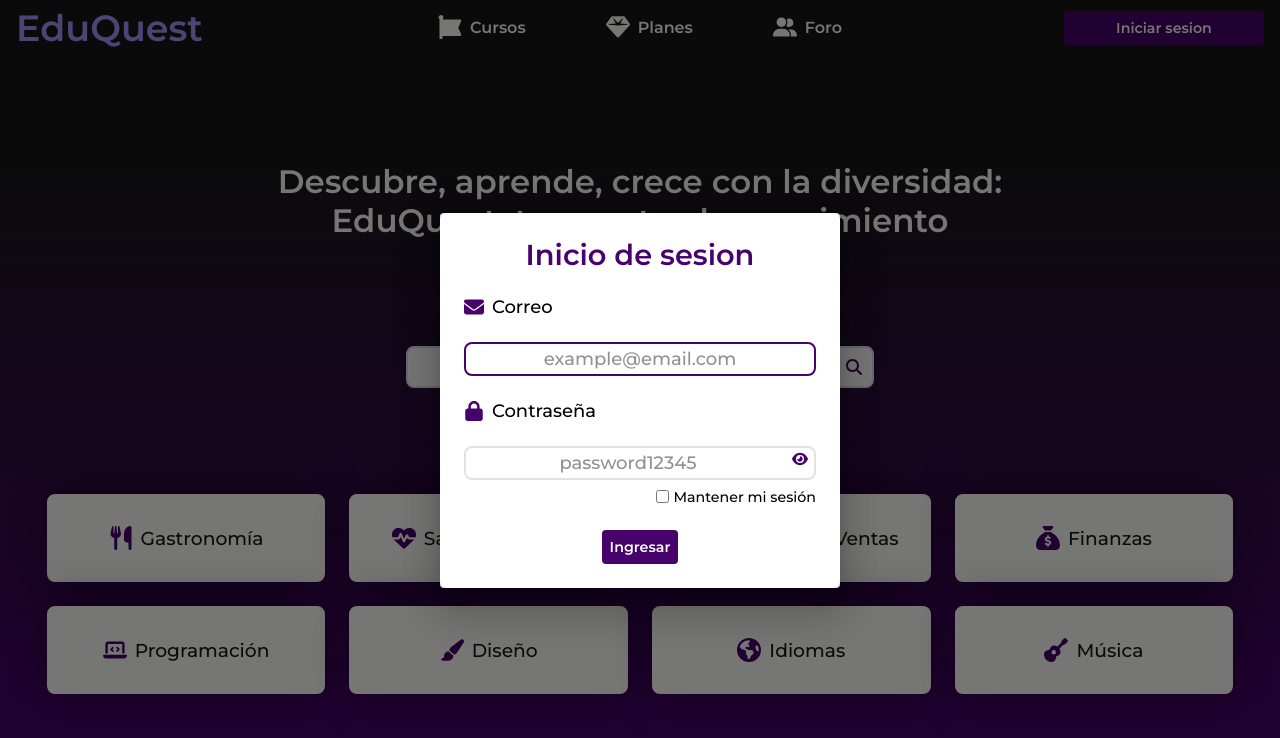
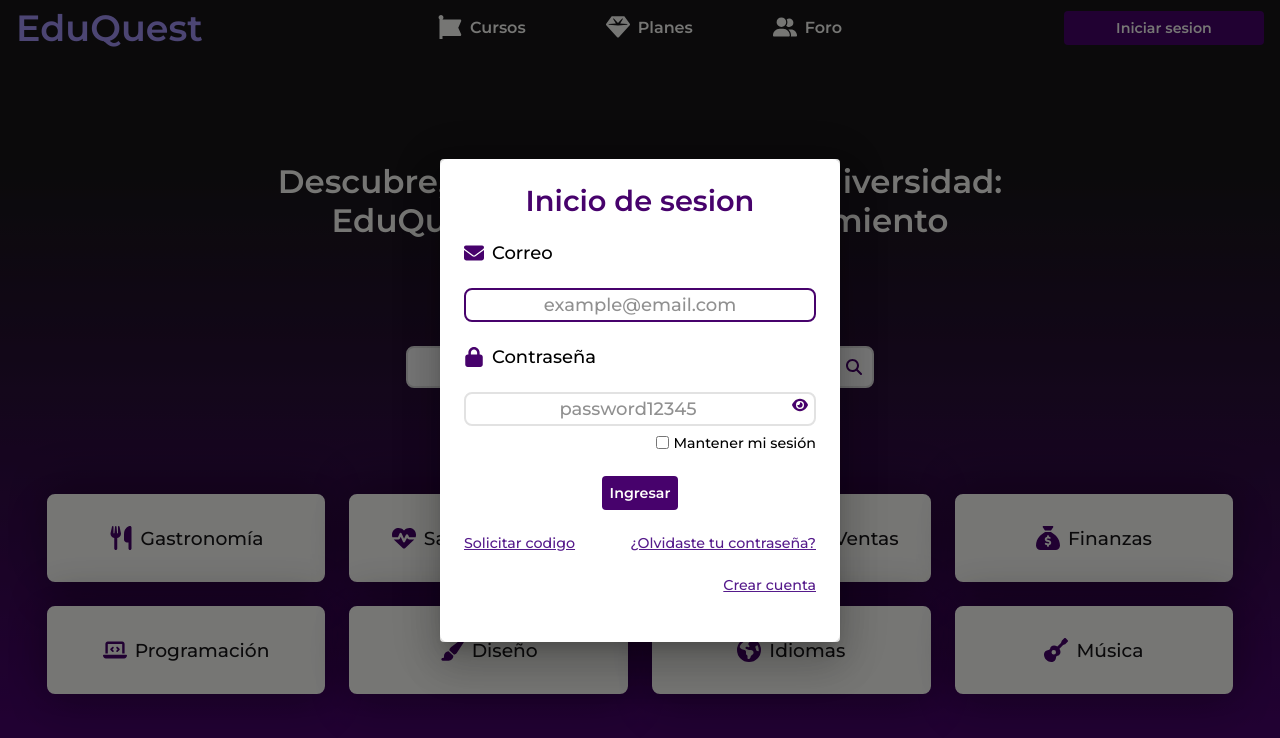
Before and after one commit to jnthnexpdev/EduQuest, an Angular app: page /inicio in a window 1280 px wide. Both pictures are taken after a click on the button "Iniciar sesion". Shown: the top 738 px of the page. Built offline with nearby package versions, Linux system fonts and the light colour scheme.

Commit message:
changes to the form

```diff
--- a/src/app/auth/components/login/login.component.css
+++ b/src/app/auth/components/login/login.component.css
@@ -12,9 +12,14 @@ form{ width: 100%; }
 h3{ color: var(--indigo); }
 .field-form, .password-field-form, .inp-form{ width: 100%; }
 
+.btn-options{ width: 100%; }
+
 input[type="checkbox"]{
     margin-right: 4px;
 
 }
-
-.btn-options{ width: 100%; }
+input[type=checkbox] {
+    accent-color: var(--indigo);
+    color: var(--gray);
+   }
+input[type=checkbox]:checked ~ label {	color:var(--indigo) }
--- a/src/app/auth/components/login/login.component.html
+++ b/src/app/auth/components/login/login.component.html
@@ -27,9 +27,15 @@
             <input type="checkbox" >
             <label class="text-small">Mantener mi sesión</label>
         </div>
-
         <div class="btn-options flex-center-evenly-row">
-            <button class="btn-primary"> Ingresar </button>
+            <button class="btn-primary mb-24"> Ingresar </button>
+        </div>
+        <div class="field-form flex-center-between-row mb-24">
+            <a class="text-small" href="">Solicitar codigo</a>
+            <a class="text-small" href="">¿Olvidaste tu contraseña?</a>
+        </div>
+        <div class="field-form flex-center-end-row mb-24">
+            <a  class="text-small"href="">Crear cuenta</a>
         </div>
 
     </form>
--- a/src/styles.css
+++ b/src/styles.css
@@ -19,7 +19,7 @@
 }
 /* Estilos para navegadores webkit */
 ::-webkit-scrollbar {width: 10px;}
-::-webkit-scrollbar-track {background: var(--white);}
+::-webkit-scrollbar-track {background: var(--gray);}
 ::-webkit-scrollbar-thumb {
     background: var(--dark);
     border-radius: 6px;
```
